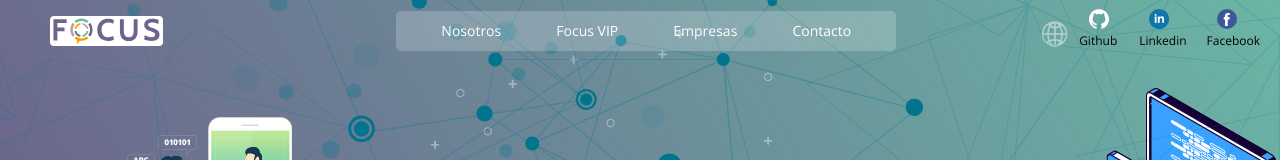
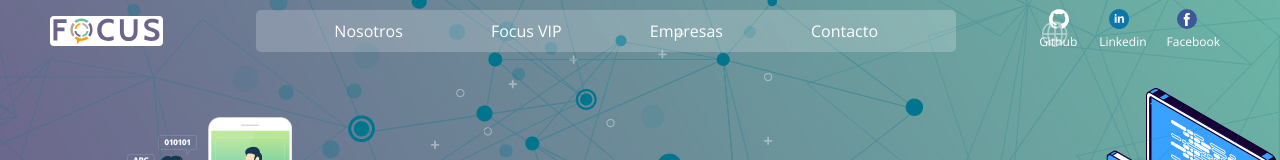
Before and after one commit to Talent0727/Focus-Project, a React app: page /job in a window 1280 px wide. Shown: the top 160 px of the page. Built offline with nearby package versions, Linux system fonts and the light colour scheme; no server answers.

Commit message:
[FIX] Header styles fixed

```diff
--- a/src/assets/styles/components/header/Header.scss
+++ b/src/assets/styles/components/header/Header.scss
@@ -11,7 +11,7 @@
   color: #fff;
   text-decoration: none;
   font-family: $basicFontFamily;
-  font-size: 14px;
+  font-size: 16px;
   font-weight: 500;
 }
 
@@ -33,6 +33,7 @@
   margin: 0;
   padding: 0;
   list-style: none;
+  margin-right: 40px;
 }
 
 .menu {
@@ -40,12 +41,13 @@
   display: flex;
   justify-content: space-between;
   align-items: center;
+  margin-right: 20px;
 }
 
 .menu-items {
-  width: 500px;
+  width: 700px;
   display: flex;
-  height: 40px;
+  height: 42px;
   justify-content: space-evenly;
   align-items: center;
   background-color: rgba(256, 256, 256, 0.2);
@@ -53,18 +55,21 @@
 }
 
 .figure {
-  margin: 0;
+  margin: auto;
 }
 
 .social-icon {
   line-height: 0;
   margin-right: 20px;
+  color: white;
+  font-size: 13px;
 }
 
 .social-text {
   font-family: $basicFontFamily;
   font-size: 12px;
   margin-left: auto;
+  margin-top: 13px;
 }
 
 .social-menu-icon {
```
